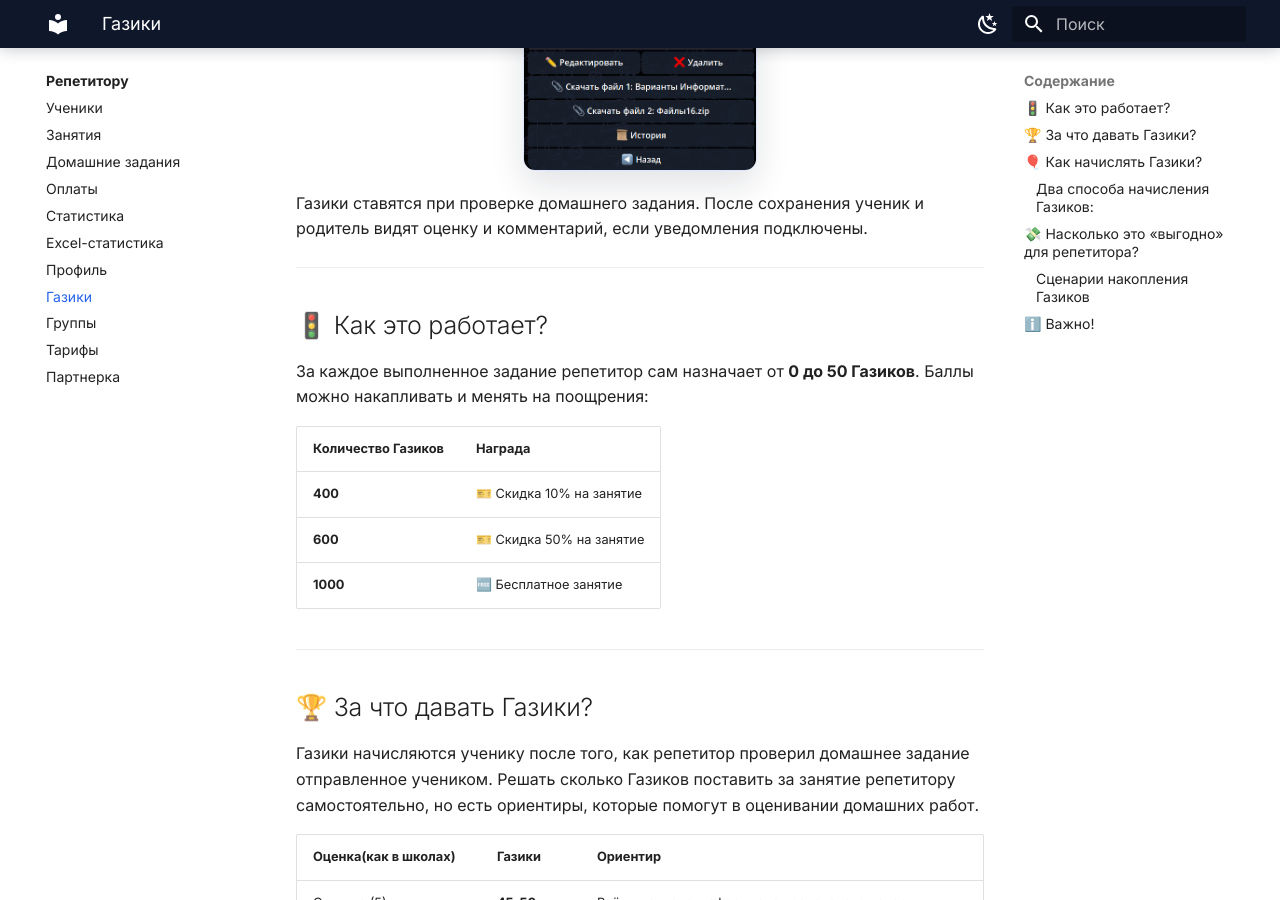
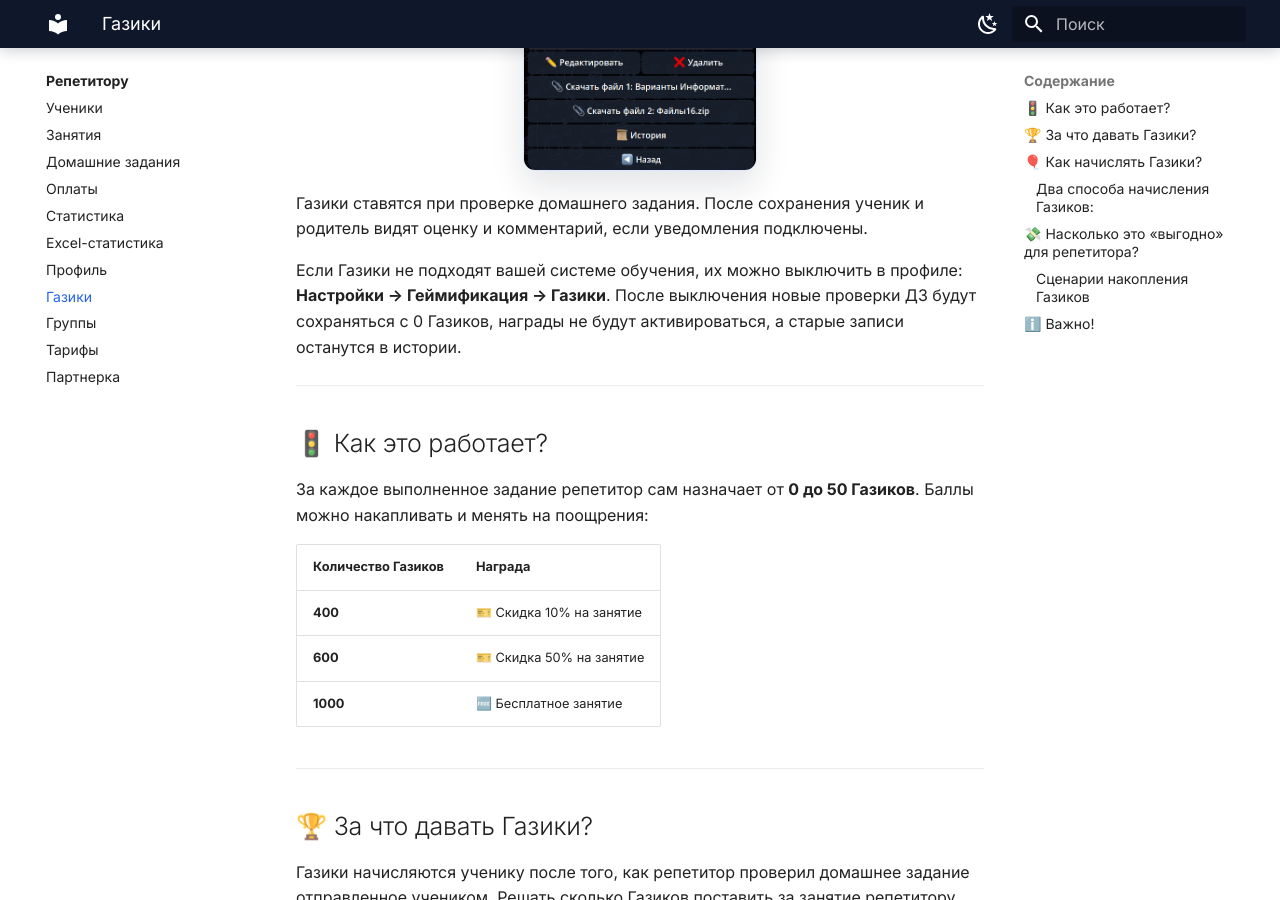
Before and after one commit to Skand21/kiton-guides, an MkDocs documentation site: the page built from docs/Tutor/gaziks.md, in a window 1280 px wide and 900 px high, scrolled down 586 px. Built offline with MkDocs 1.6.1 and Material for MkDocs 9.7.7, drawn with Linux system fonts in a browser that asks for light colours.

Commit message:
Document optional Gaziki setting

```diff
--- a/docs/Tutor/gaziks.md
+++ b/docs/Tutor/gaziks.md
@@ -5,6 +5,8 @@
 ![Проверка домашнего задания и Газики](../assets/images/homework-actions.png)
 
 Газики ставятся при проверке домашнего задания. После сохранения ученик и родитель видят оценку и комментарий, если уведомления подключены.
+
+Если Газики не подходят вашей системе обучения, их можно выключить в профиле: **Настройки → Геймификация → Газики**. После выключения новые проверки ДЗ будут сохраняться с 0 Газиков, награды не будут активироваться, а старые записи останутся в истории.
 
 ---
 
```
Also changed, not shown: docs/service/gaziki.md (+4 -0 lines).
